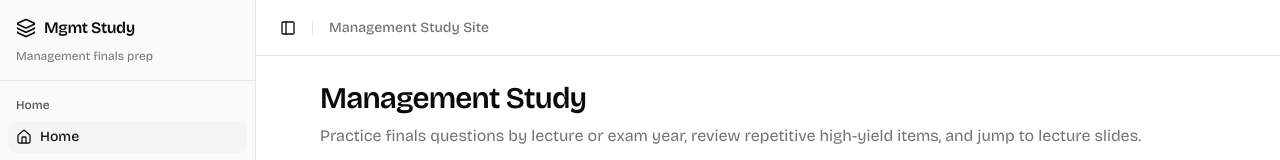
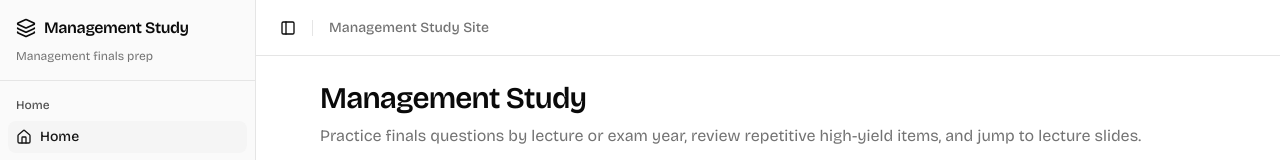
Before and after one commit to zzokm/mgmt-study, a Next.js app in the folder web/: page / in a window 1280 px wide. Shown: the top 160 px of the page. Built offline with nearby package versions, Linux system fonts and the light colour scheme.

Commit message:
Use full Management name in title and sidebar

```diff
--- a/web/src/app/layout.tsx
+++ b/web/src/app/layout.tsx
@@ -9,7 +9,7 @@ const bricolageGrotesque = Bricolage_Grotesque({
 });
 
 export const metadata: Metadata = {
-  title: "Mgmt Study",
+  title: "Management Study",
   description: "Management final exam study — questions, lectures, and practice",
 };
 
--- a/web/src/components/layout/app-shell.tsx
+++ b/web/src/components/layout/app-shell.tsx
@@ -74,7 +74,7 @@ export function AppShell({ children }: { children: React.ReactNode }) {
           <SidebarHeader className="border-b border-sidebar-border px-4 py-4">
             <Link href="/" className="flex items-center gap-2 font-semibold tracking-tight">
               <LayersIcon className="size-5" />
-              Mgmt Study
+              Management Study
             </Link>
             <p className="text-xs text-muted-foreground">Management finals prep</p>
           </SidebarHeader>
```
